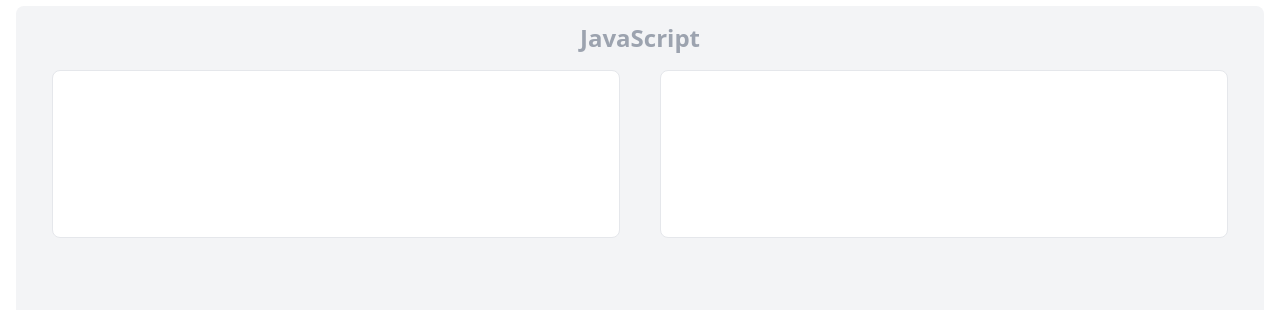
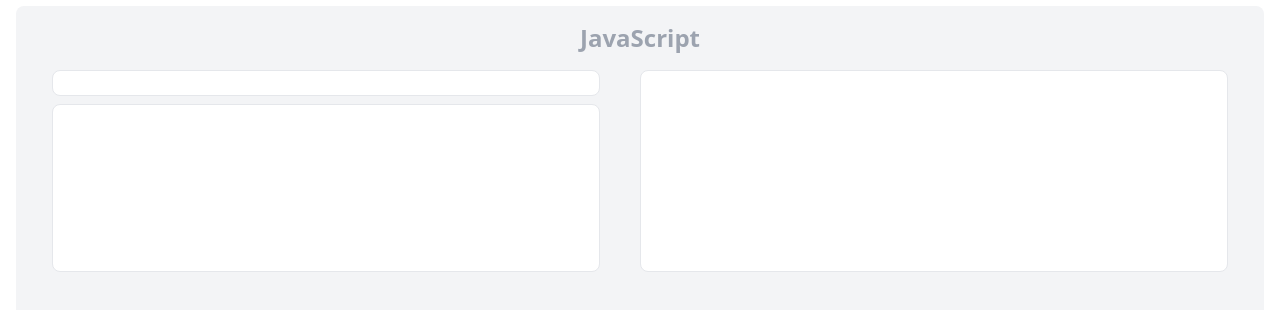
Before and after one commit to natsu727/RabukaCupFront, a SvelteKit app: page / in a window 1280 px wide. Both pictures are taken after a click on the button "ゲームスタート". Shown: the part 122-432 px from the top of the page. Built offline with nearby package versions, Linux system fonts and the light colour scheme.

Commit message:
modify outputを表示

```diff
--- a/src/routes/+page.svelte
+++ b/src/routes/+page.svelte
@@ -2,6 +2,7 @@
   import { onMount } from "svelte";
   import { bfInterpret } from "$lib/call_wasm.js";
 
+  let output = "";
   var input = `+++++++++[>++++++++>+++++++++++>+++>+<<<<-]>
 		.
 		>++
@@ -59,6 +60,7 @@
     totalTyped = 0;
     accuracy = 100;
     userInput = "";
+    output = "";
     nextWord();
 
     const timer = setInterval(() => {
@@ -94,6 +96,7 @@
     if (event.key === "Enter") {
       userInput += "\n";
       bfInterpret(userInput).then((out) => {
+        output = out ?? "";
         console.log(`input : ${userInput}`);
         console.log(`output: ${out}`);
       });
@@ -129,7 +132,7 @@
 
   function getCharacterClass(index: number): string {
     if (!userInput[index]) return "text-gray-400";
-    if (userInput[index] === currentWord[index]) return "text-green-500"; // 正しい入力
+    if (userInput[index] === currentWord[index]) return "text-green-500";
     return "text-red-500";
   }
 </script>
@@ -158,13 +161,20 @@
             {/each}
           </div>
           <div class="flex">
+            <div class="flex flex-col w-1/2">
               <div
-              class=" mx-5 w-1/2 p-3 border rounded-lg text-start text-xl min-h-[10.5rem] bg-white break-words whitespace-pre-wrap"
+                class="mx-5 p-3 border rounded-lg text-center text-xl bg-white break-words whitespace-pre-wrap"
+              >
+                {output}
+              </div>
+              <div
+                class="mx-5 mt-2 p-3 border rounded-lg text-start text-xl min-h-[10.5rem] bg-white break-words whitespace-pre-wrap"
               >
                 {userInput}
               </div>
+            </div>
             <div
-              class=" mx-5 w-1/2 p-3 border rounded-lg text-center text-xl min-h-[10.5rem] bg-white break-words"
+              class="mx-5 w-1/2 p-3 border rounded-lg text-center text-xl min-h-[10.5rem] bg-white break-words"
             >
               <!-- ここに相手のInputを表示 -->
             </div>
```
Lines whose indentation alone changed are shown as unchanged.
